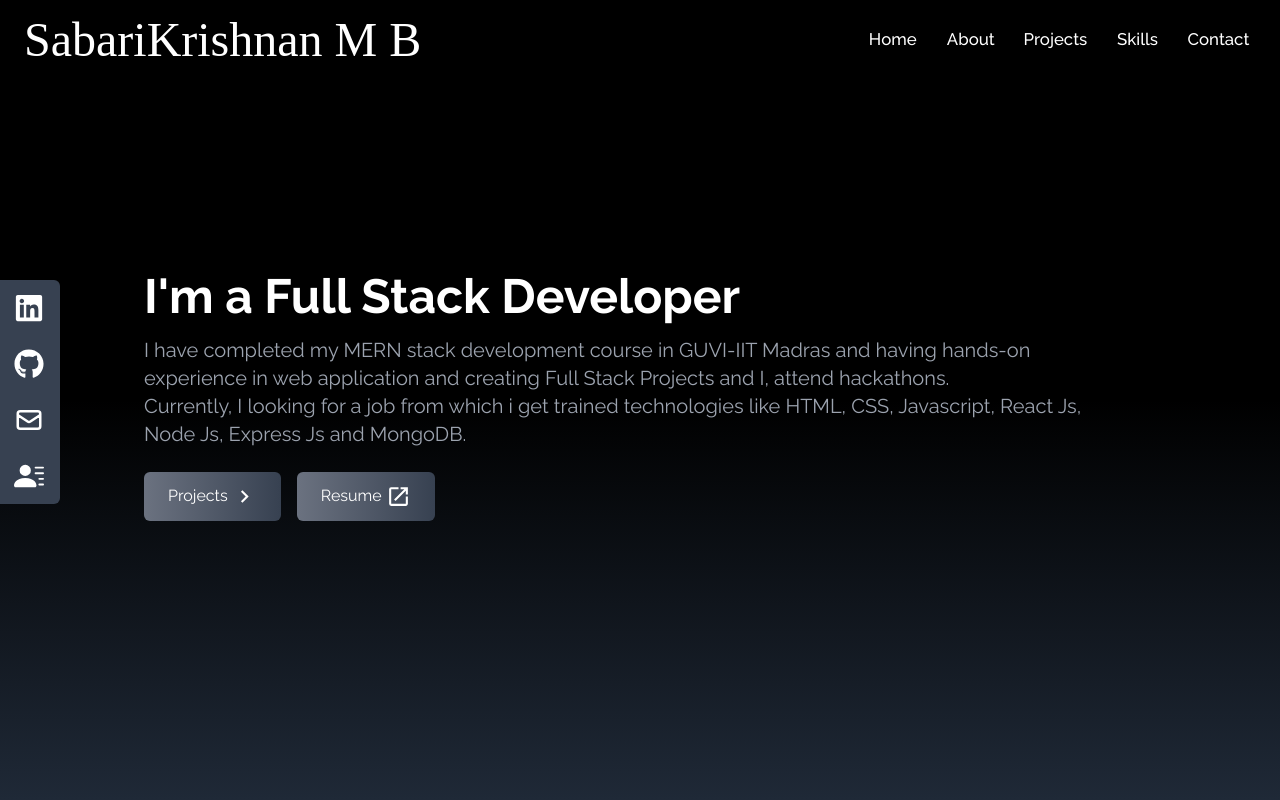
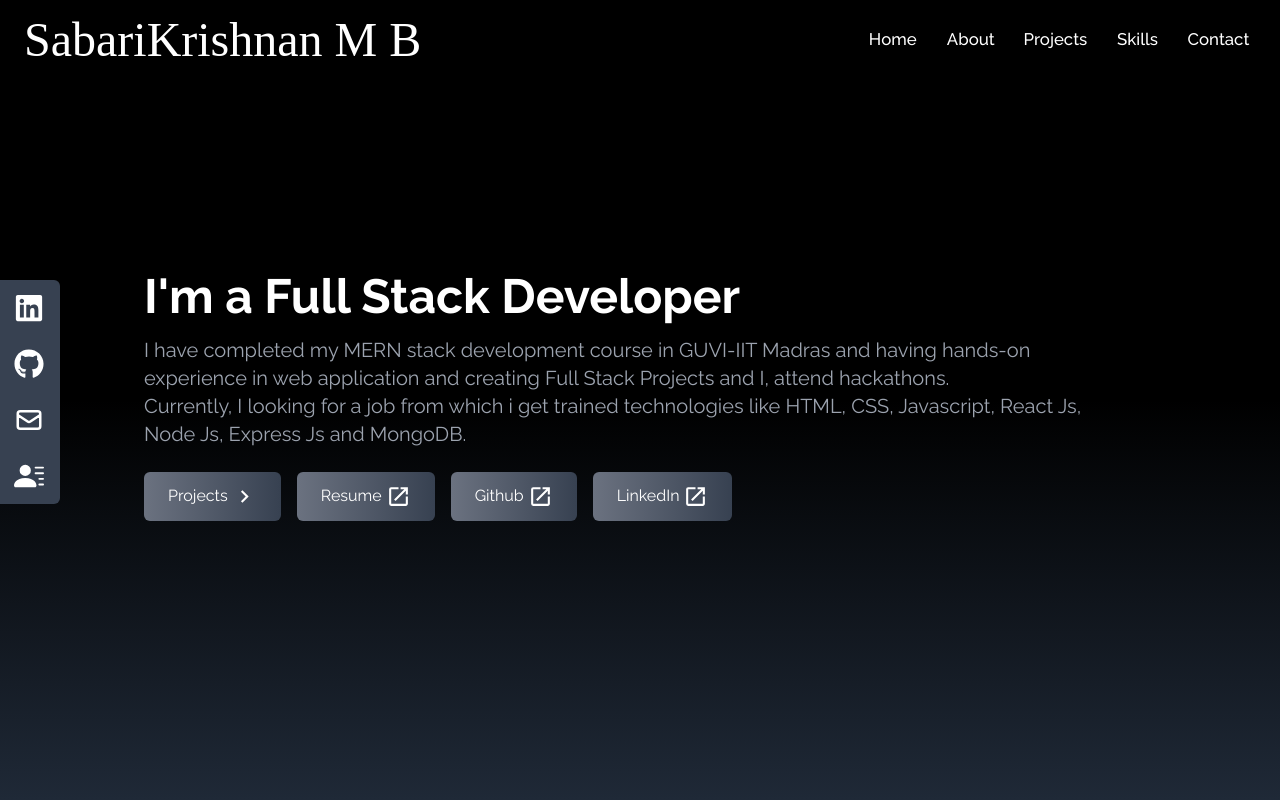
Before and after one commit to SabarikrishnanMB/MBS_Portfolio, a React (Create React App) app: page / in a window 1280 px wide. Shown: the top 800 px of the page. Built offline with nearby package versions, Linux system fonts and the light colour scheme; a web font is replaced by a local one.

Commit message:
First commit

```diff
--- a/src/components/Home.jsx
+++ b/src/components/Home.jsx
@@ -46,6 +46,28 @@ const Home = () => {
                 <MdLaunch size={25} className="ml-1" />
               </span>
             </a>
+            <a
+              className="group text-white w-fit px-6 py-3 my-2 ml-4 flex items-center rounded-md bg-gradient-to-r from-gray-500 to-gray-700 cursor-pointer hover:scale-110 duration-300"
+              href="https://github.com/SabarikrishnanMB"
+              target="_blank"
+              rel="noreferrer"
+            >
+              Github
+              <span className="group-hover:rotate-0 duration-300">
+                <MdLaunch size={25} className="ml-1" />
+              </span>
+            </a>
+            <a
+              className="group text-white w-fit px-6 py-3 my-2 ml-4 flex items-center rounded-md bg-gradient-to-r from-gray-500 to-gray-700 cursor-pointer hover:scale-110 duration-300"
+              href="https://www.linkedin.com/in/m-b-sabari-krishnan-705a01b2/"
+              target="_blank"
+              rel="noreferrer"
+            >
+              LinkedIn
+              <span className="group-hover:rotate-0 duration-300">
+                <MdLaunch size={25} className="ml-1" />
+              </span>
+            </a>
           </div>
         </div>
       </div>
```
